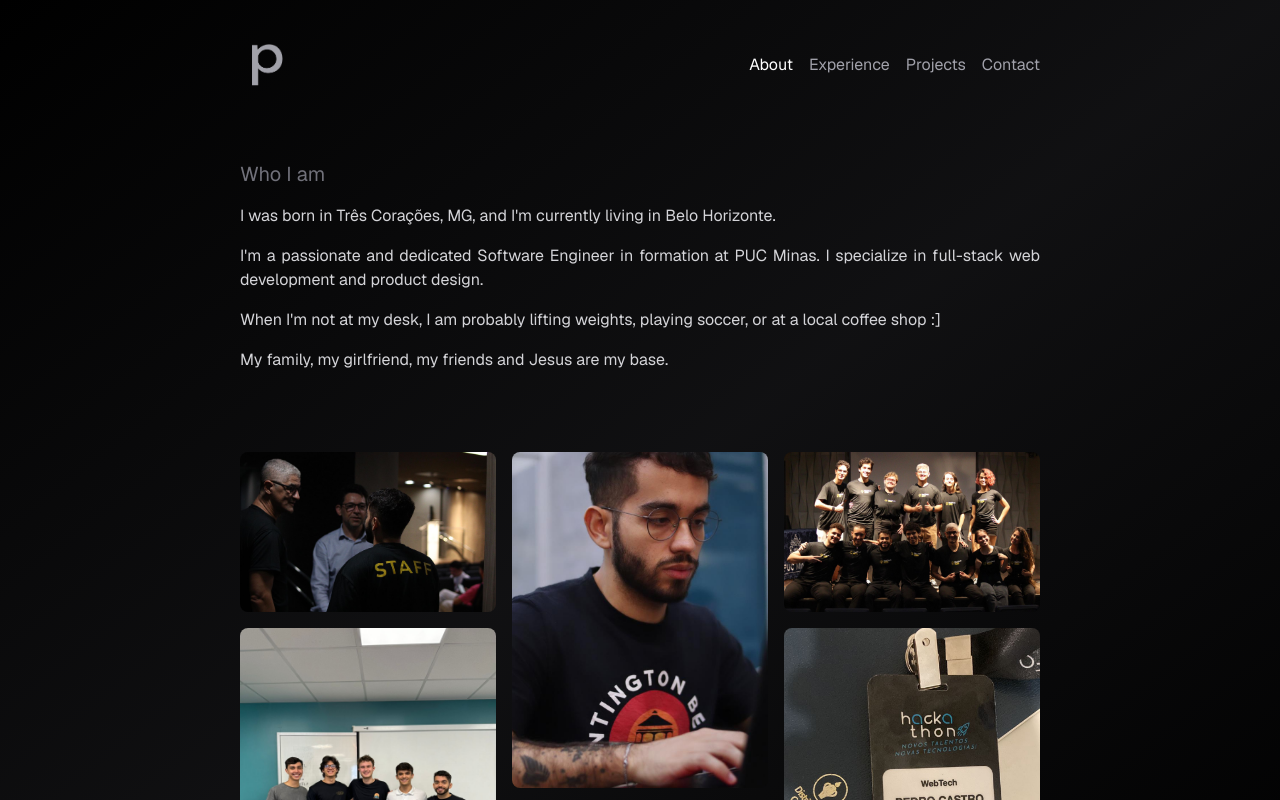
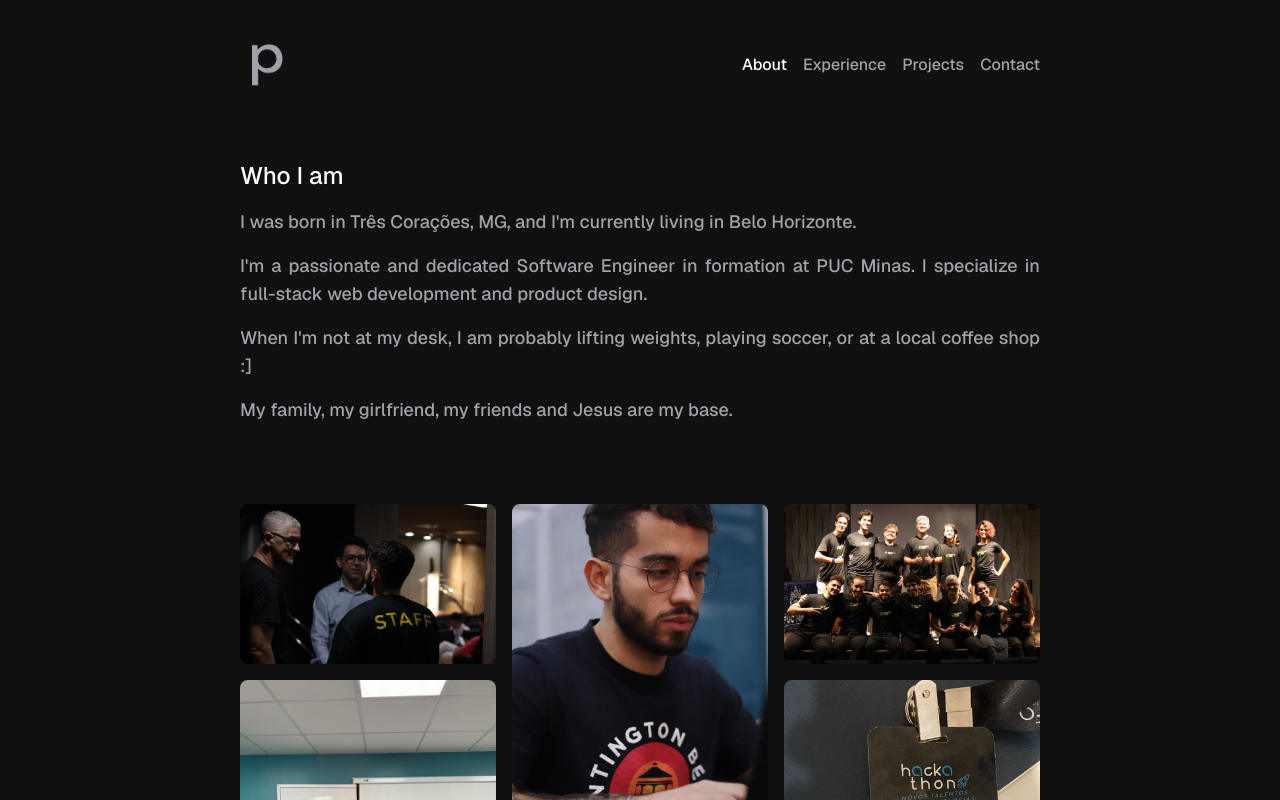
Before and after one commit to bragap/pedrobragadev, a Next.js app: page /about in a window 1280 px wide. Shown: the top 800 px of the page. Built offline with nearby package versions, Linux system fonts and the light colour scheme.

Commit message:
aditional content

```diff
--- a/app/about/page.tsx
+++ b/app/about/page.tsx
@@ -8,16 +8,16 @@ import speak from '@/public/images/home/speak.jpg';
 
 export default function Page() {
     return (
-        <div className="bg-gradient-to-tl from-black via-zinc-600/20 to-black">
+        <div className="">
 
             <div className="container flex items-center justify-center text-justify min-h-screen px-10 lg:px-4 mx-auto sm:pt-40">
                 <div className="flex flex-col text-sm w-[450px] sm:w-[800px] mx-auto mt-28 sm:mt-0 lg:gap-12">
                     <div className="flex flex-col items-start">
-                        <h2 className="text-base sm:text-xl mb-4 text-zinc-500">Who I am</h2>
-                        <p className="text-sm sm:text-base text-zinc-300 mb-4">  I was born in Três Corações, MG, and I'm currently living in Belo Horizonte.</p>
-                        <p className="text-sm sm:text-base text-zinc-300 mb-4">I'm a passionate and dedicated Software Engineer in formation at PUC Minas. I specialize in full-stack web development and product design.</p>
-                        <p className="text-sm sm:text-base text-zinc-300 mb-4 ">When I'm not at my desk, I am probably lifting weights, playing soccer, or at a local coffee shop :]</p>
-                        <p className="text-sm sm:text-base text-zinc-300 ">My family, my girlfriend, my friends and Jesus are my base.</p>
+                        <h2 className="text-base sm:text-2xl mb-4 text-zinc-50">Who I am</h2>
+                        <p className="text-base sm:text-lg text-zinc-400 mb-4">  I was born in Três Corações, MG, and I'm currently living in Belo Horizonte.</p>
+                        <p className="text-base sm:text-lg text-zinc-400 mb-4">I'm a passionate and dedicated Software Engineer in formation at PUC Minas. I specialize in full-stack web development and product design.</p>
+                        <p className="text-base sm:text-lg text-zinc-400 mb-4 ">When I'm not at my desk, I am probably lifting weights, playing soccer, or at a local coffee shop :]</p>
+                        <p className="text-base sm:text-lg text-zinc-400 ">My family, my girlfriend, my friends and Jesus are my base.</p>
                     </div>
                     <div className="grid grid-cols-2 grid-rows-4 sm:grid-rows-3 sm:grid-cols-3 gap-4 my-8">
                         <div className="relative h-40">
--- a/app/contact/page.tsx
+++ b/app/contact/page.tsx
@@ -25,12 +25,12 @@ const socials = [
 
 export default function Example() {
     return (
-        <div className="min-h-screen bg-gradient-to-tl from-black via-zinc-600/20 to-black">
+        <div className="min-h-screen ">
             <div className="container flex items-start justify-center text-justify min-h-screen px-10  mx-auto sm:pt-40 ">
                 <div className="flex flex-wrap text-sm w-[450px] sm:w-[800px] mx-auto mt-28 sm:mt-0 gap-12">
                     <div className="flex flex-col items-start">
-                        <h2 className="text-base sm:text-xl mb-4 text-zinc-500">Let's make contact!</h2>
-                        <p className="text-sm sm:text-base text-zinc-300">  Here are the ways that you can reach me! Feel free to use.</p>
+                        <h2 className="text-base sm:text-2xl mb-4 text-zinc-50">Let's make contact!</h2>
+                        <p className="text-base sm:text-lg text-zinc-400">  Here are the ways that you can reach me! Feel free to use.</p>
                     </div>
                     <div className="grid w-full grid-cols-1 gap-8 mx-auto sm:grid-cols-3 ">
                         {socials.map((s) => (
--- a/app/experience/page.tsx
+++ b/app/experience/page.tsx
@@ -1,15 +1,17 @@
 
 export default function Page() {
     return (
-        <div className="min-h-screen bg-gradient-to-tl from-black via-zinc-600/20 to-black">
-
+        <div className="min-h-screen">
             <div className="container flex items-center justify-center text-justify min-h-screen px-10 lg:px-4 mx-auto sm:pt-40">
                 <div className="flex flex-col text-sm w-[450px] sm:w-[800px] mx-auto mt-28 sm:mt-0 gap-12">
                     <div className="flex flex-col items-start">
-                        <h2 className="text-base sm:text-xl mb-4 text-zinc-500">My fucking experience</h2>
-                        <p className="text-sm sm:text-base text-zinc-300 mb-5"> I specialize in Next.js, React.js, web development, UI/UX, and product design. But I am always learning new things. See my experience below.</p>
+                        <h2 className="text-base sm:text-2xl mb-4 text-zinc-50">My fucking experience</h2>
+                        <p className="text-base sm:text-lg text-zinc-400"> I specialize in Next.js, React.js, web development, UI/UX, and product design. I'm always looking for new challenges and opportunities to learn and grow. See my experience below.</p>
 
                     </div>
+
+                    <hr className=" border-neutral-100 dark:border-neutral-800" />
+
                     <div className="flex flex-col ">
                         <h2 className="text-base sm:text-xl text-zinc-300">Software Engineering</h2>
                         <p className="mb-4 md:mb-4 text-base text-zinc-400 ">Jan 2023 - Dec 2026</p>
@@ -40,8 +42,8 @@ export default function Page() {
 
                     <div className="flex flex-col ">
 
-                            <h2 className="text-base sm:text-xl text-zinc-300">Hackathon of AlfaEngenharia</h2>
-                            <p className="mb-4 md:mb-4 text-base text-zinc-400 ">Aug 2023</p>
+                        <h2 className="text-base sm:text-xl text-zinc-300">Hackathon of AlfaEngenharia</h2>
+                        <p className="mb-4 md:mb-4 text-base text-zinc-400 ">Aug 2023</p>
 
                         <p className="text-sm sm:text-base text-zinc-500 mb-5"> I took part in the AlfaEngenharia Hackathon. At this event, I deepened myknowledge of FrontEnd and was responsible for its complete development during the
                             activity. I used the following tools: JavaScript, HTML, CSS, Bootstrap.</p>
--- a/app/layout.tsx
+++ b/app/layout.tsx
@@ -1,16 +1,11 @@
 import type { Metadata } from "next";
-//import { Raleway } from "next/font/google";
 import { GeistSans } from 'geist/font/sans';
 import { GeistMono } from 'geist/font/mono';
 import "../styles/globals.css";
 import { Nav } from "@/ui/Nav";
-import logo from "@/public/images/home/logo.png";
-
-//const raleway = Raleway({ subsets: ["latin"] });
-
 
 export const metadata: Metadata = {
-  title: "Pedro Braga Dev",
+  title: "Pedro Braga",
   icons: "@/public/images/home/logo.png",
   description: "Generated by create next app",
 };
@@ -22,8 +17,9 @@ export default function RootLayout({
 }>) {
   return (
     <html lang="en" className={`${GeistSans.variable} ${GeistMono.variable}`}>
-      <body className="bg-black antialiased" >
-        <Nav/>
+      <link rel="icon" href="/favicon.ico" sizes="any"/>
+      <body className="bg-[#111010] font-medium antialiased" >
+        <Nav />
         {children}
       </body>
     </html>
--- a/app/page.tsx
+++ b/app/page.tsx
@@ -3,14 +3,16 @@
 export default function Home() {
   return (
 
-    <div className="min-h-screen bg-gradient-to-tl from-black via-zinc-600/20 to-black">
-      <div className="container flex  justify-center text-justify min-h-screen px-10 lg:px-4 mx-auto sm:pt-40">
-        <div className="flex flex-wrap text-sm w-[450px] sm:w-[800px] mx-auto mt-28 sm:mt-0 gap-12">
+    <div className="min-h-screen">
+      <div className="container flex justify-center text-justify min-h-screen px-10 lg:px-4 mx-auto sm:pt-40">
+        <div className="flex flex-wrap w-[450px] sm:w-[800px] mx-auto mt-28 sm:mt-0 gap-12">
           <div className="flex flex-col items-start">
-            <h1 className="pb-8 z-10 text-2xl text-white  md:text-3xl select-none">
+            <h1 className="pb-8 font-medium tracking-tighter text-2xl  text-zinc-50  select-none">
               Hey! I'm Pedro Braga 👋
             </h1>
-            <p className="text-sm sm:text-base text-zinc-500 mb-5">Welcome to my portfolio! I'm a software engineer and frontend developer focused in UI/UX and interaction design. I'm passionate about creating beautiful and functional interfaces, and I'm always looking for new challenges and opportunities to learn and grow.</p>
+            <p className="text-base sm:text-lg font-medium text-zinc-400 mb-5"> I'm a software engineer and frontend developer focused in UI/UX and interaction design.
+              I specialize in Next.js, React.js and web development.
+            </p>
           </div>
         </div>
       </div>
--- a/app/projects/page.tsx
+++ b/app/projects/page.tsx
@@ -6,13 +6,16 @@ import { MoveUpRight, Github } from "lucide-react";
 
 export default function Page() {
     return (
-        <div className="min-h-screen bg-gradient-to-tl from-black via-zinc-600/20 to-black">
+        <div className="min-h-screen">
             <div className="container flex items-center justify-center text-justify min-h-screen px-10 lg:px-4 mx-auto sm:pt-40">
-                <div className="flex flex-wrap text-sm w-[450px] sm:w-[800px] mx-auto mt-28 sm:mt-0 gap-12">
+                <div className="flex flex-wrap  w-[450px] sm:w-[800px] mx-auto mt-28 sm:mt-0 gap-12">
                     <div className="flex flex-col items-start">
-                        <h2 className="text-base sm:text-xl mb-4 text-zinc-500">Featured projects</h2>
-                        <p className="text-sm sm:text-base text-zinc-300 mb-5"> Here are some of the selected projects that showcase my passion for front-end development.</p>
+                        <h2 className="text-base sm:text-2xl mb-4 text-zinc-50">Featured projects</h2>
+                        <p className="text-base sm:text-lg text-zinc-400 "> Here are some of the selected projects that showcase my passion for front-end development.</p>
                     </div>
+
+                    <hr className=" w-full border-neutral-100 dark:border-neutral-800" />
+
                     <div className="flex md:flex-row flex-col gap-4 mb-6">
                         <Image
                             alt="Me speaking on stage at React tis3 about the future of Next.js"
--- a/package.json
+++ b/package.json
@@ -9,6 +9,7 @@
     "lint": "next lint"
   },
   "dependencies": {
+    "framer-motion": "^11.3.21",
     "geist": "^1.3.1",
     "next": "14.2.5",
     "react": "^18",
--- a/ui/Nav.tsx
+++ b/ui/Nav.tsx
@@ -71,7 +71,7 @@ export const Nav = () => {
                                 key={item.id}
                                 href={item.link}
 
-                                className={` text-xs sm:text-base ${pathname === item.link ? "text-white hover:text-zinc-400" : "text-zinc-400 hover:text-zinc-100"}  transition duration-300`}
+                                className={` font-medium text-xs sm:text-base ${pathname === item.link ? "text-white hover:text-zinc-400" : "text-zinc-400 hover:text-zinc-100"}  transition duration-300`}
                             >
                                 {item.name}
                             </Link>
```
Also changed, not shown: 2 other files (tests, documents, lock files or other folders).
